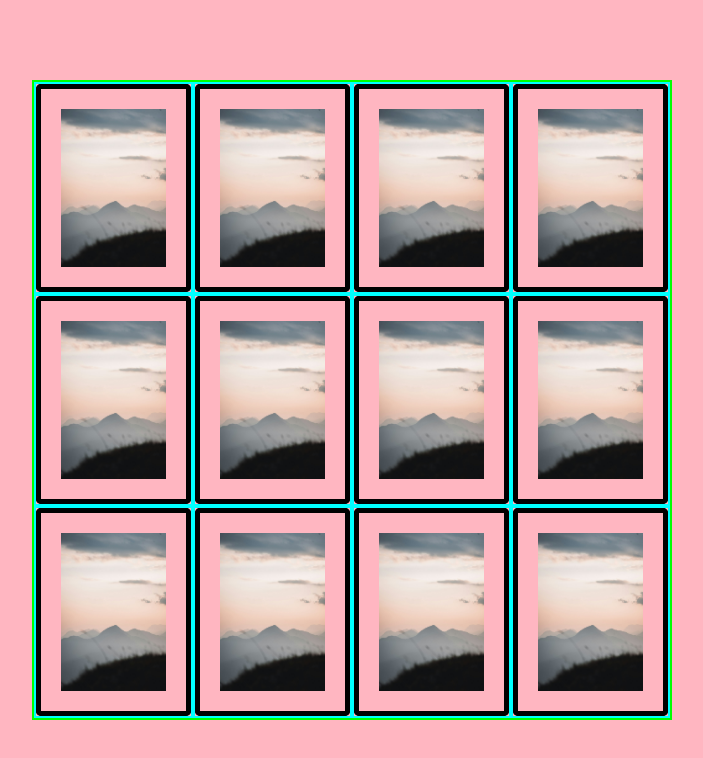
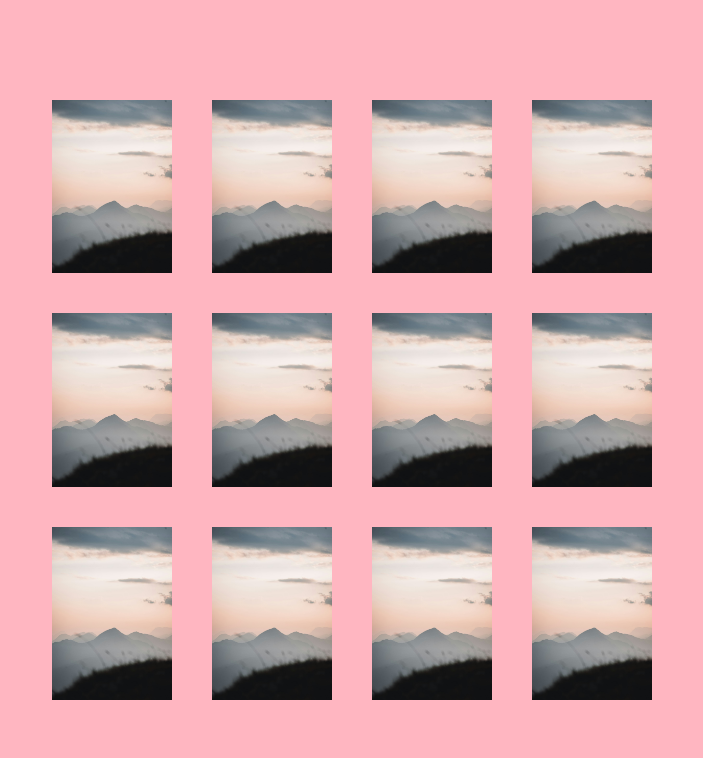
Before and after one commit to Ruddockc/flip-match-game, a plain HTML site: page index.html in a window 1280 px wide. Shown: the whole page, without its empty margins (288-991 px from the left). Drawn offline with Linux system fonts and the light colour scheme.

Commit message:
removed dummy colors

```diff
--- a/assets/style.css
+++ b/assets/style.css
@@ -16,14 +16,12 @@ body {
     margin: auto;
     display: flex;
     flex-wrap: wrap;
-    border: 2px solid lime;
 }
 
 .flip-card {
     width: 25%;
     height: 33.333%;
     position: relative;
-    border: 2px solid aqua;
 }
 
 .front-card,
@@ -33,7 +31,6 @@ body {
     padding: 20px;
     position: absolute;
     border-radius: 5px;
-    border: 5px solid black;
 }
 
 img {
```
